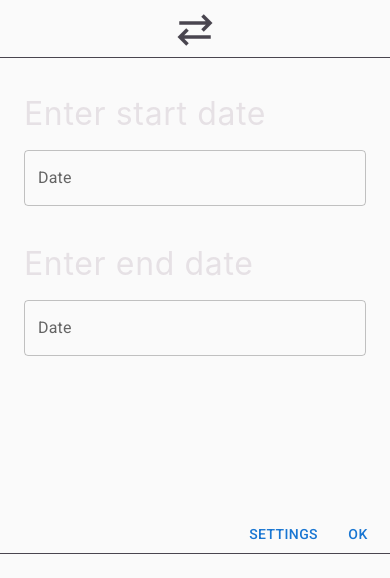
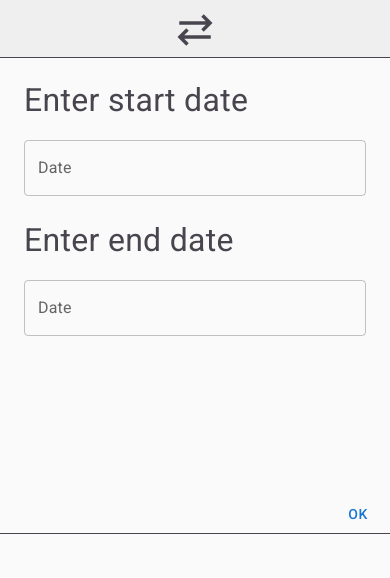
Before and after one commit to dyyllaann/date-calculator, a React (Create React App) app: page / in a window 390 px wide. Both pictures are taken after a click on the picture 195 px from the left and 30 px from the top of the page. Shown: the top 578 px of the page. Built offline with nearby package versions, Linux system fonts and the light colour scheme.

Commit message:
Fully implement light mode / dark mode in both views. Remove 'Settings' from options. Format 'days' unit. Change each DatePicker to MobileDatePicker.

```diff
--- a/src/App.css
+++ b/src/App.css
@@ -14,6 +14,7 @@
   align-items: center;
   justify-content: center;
   font-size: calc(10px + 2vmin);
+  background-color: rgba(48, 45, 56, 0.05);
   border-bottom: 1px solid #49454F;
 }
 
--- a/src/App.js
+++ b/src/App.js
@@ -21,7 +21,7 @@ function App() {
 						default: prefersDarkMode ? "#302d38" : "#fafafa",
 					},
 					text: {
-						primary: prefersDarkMode ? "#e6e1e5" : "#302d38",
+						primary: prefersDarkMode ? "#e6e1e5" : "#49454f",
 					},
 				},
 			}),
--- a/src/ToDate.js
+++ b/src/ToDate.js
@@ -8,7 +8,8 @@ import TextField from '@mui/material/TextField';
 import Button from '@mui/material/Button';
 import { AdapterMoment } from "@mui/x-date-pickers/AdapterMoment";
 import { LocalizationProvider } from "@mui/x-date-pickers/LocalizationProvider";
-import { DatePicker } from "@mui/x-date-pickers/DatePicker";
+// import { DatePicker } from "@mui/x-date-pickers/DatePicker";
+import { MobileDatePicker } from "@mui/x-date-pickers";
 import { Switch, Typography } from "@mui/material";
 
 function ToDate(props) {
@@ -38,7 +39,7 @@ function ToDate(props) {
 					Enter start date
 				</Typography>
 				<LocalizationProvider dateAdapter={AdapterMoment}>
-					<DatePicker
+					<MobileDatePicker
 						className="input-container--input"
 						label="Date"
 						value={startDate || null}
@@ -89,10 +90,10 @@ function ToDate(props) {
 							})
 						}
 					/>
-					<Typography color="text.primary">Next Business Day</Typography>
+					<Typography color="text.primary">Next business day</Typography>
 				</div>
 				<div className="options-container--actions">
-					<Button className="optionsButton">Settings</Button>
+					{/* <Button className="optionsButton">Settings</Button> */}
 					<Button className="optionsButton" onClick={optionsHandler}>
 						OK
 					</Button>
--- a/src/ToDays.js
+++ b/src/ToDays.js
@@ -7,7 +7,8 @@ import TextField from "@mui/material/TextField";
 import Button from "@mui/material/Button";
 import { AdapterMoment } from "@mui/x-date-pickers/AdapterMoment";
 import { LocalizationProvider } from "@mui/x-date-pickers/LocalizationProvider";
-import { DatePicker } from "@mui/x-date-pickers/DatePicker";
+// import { DatePicker } from "@mui/x-date-pickers/DatePicker";
+import { MobileDatePicker } from "@mui/x-date-pickers";
 import { Switch, Typography } from "@mui/material";
 
 function ToDays() {
@@ -27,15 +28,24 @@ function ToDays() {
 
 	const optionsHandler = () => {
 		let days = calculcateDays(startDate, endDate);
-		setResult(`${days} days`);
+		days === 1 ? setResult(`${days} day`) : setResult(`${days} days`);
 	};
 
 	return (
 		<section className="flex-column">
 			<div className="input-container">
-				<span className="section-title">Enter start date</span>
+				<Typography color="text.primary" sx={{ fontSize: "2em" }}>
+					Enter start date
+				</Typography>
 				<LocalizationProvider dateAdapter={AdapterMoment}>
-					<DatePicker
+					{/* <DatePicker
+						className="input-container--input"
+						label="Date"
+						value={startDate || null}
+						onChange={startDateHandler}
+						renderInput={(params) => <TextField {...params} sx={{ mt: 2 }} />}
+					/> */}
+					<MobileDatePicker
 						className="input-container--input"
 						label="Date"
 						value={startDate || null}
@@ -45,9 +55,17 @@ function ToDays() {
 				</LocalizationProvider>
 			</div>
 			<div className="input-container input-container--end-date-input">
-				<span className="section-title">Enter end date</span>
+				<Typography color="text.primary" sx={{ fontSize: "2em" }}>
+					Enter end date
+				</Typography>
 				<LocalizationProvider dateAdapter={AdapterMoment}>
-					<DatePicker
+					{/* <DatePicker
+						className="input-container--input"
+						label="Date"
+						value={endDate || null}
+						onChange={endDateHandler}
+						renderInput={(params) => <TextField {...params} sx={{ mt: 2 }} />} */}
+					<MobileDatePicker
 						className="input-container--input"
 						label="Date"
 						value={endDate || null}
@@ -66,18 +84,28 @@ function ToDays() {
 					<Typography color="text.primary">Skip holidays</Typography>
 				</div>
 				<div className="options-container--option hidden">
-					<Switch/>
+					<Switch />
 					<Typography color="text.primary">Next Business Day</Typography>
 				</div>
 				<div className="options-container--actions">
-					<Button className="optionsButton">Settings</Button>
+					{/* <Button className="optionsButton">Settings</Button> */}
 					<Button className="optionsButton" onClick={optionsHandler}>
 						OK
 					</Button>
 				</div>
 			</div>
 			<div className="output-container">
-				<span className="section-title output-container--output">{result}</span>
+				<Typography
+					sx={{
+						fontSize: "150%",
+						margin: "auto 0",
+						flex: 1,
+						textAlign: "center",
+					}}
+					color="text.primary"
+				>
+					{result}
+				</Typography>
 			</div>
 		</section>
 	);
```
